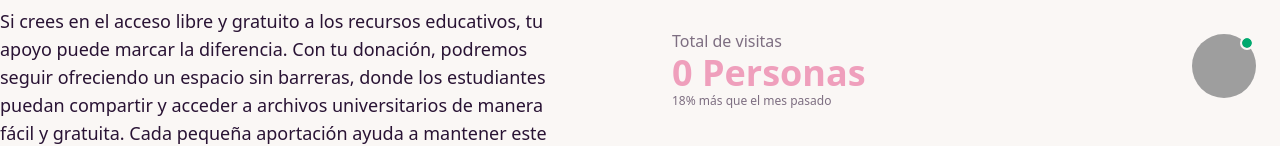
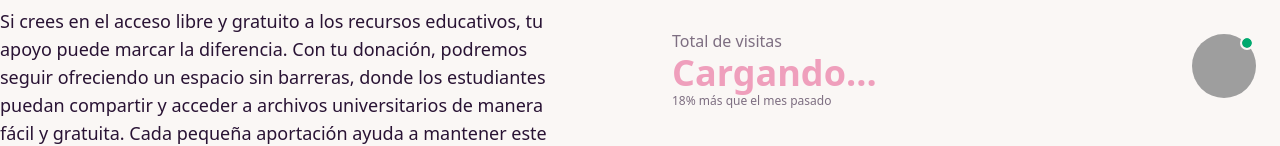
Before and after one commit to DruChill/PontiCloud, a React (Vite) app: page /yape in a window 1280 px wide. Shown: the part 341-487 px from the top of the page. Built offline with nearby package versions, Linux system fonts and the light colour scheme; no server answers; grey boxes are pictures that could not be loaded.

Commit message:
Add loading state to Yape component for visit counter display

```diff
--- a/src/assets/Pages/Yape.jsx
+++ b/src/assets/Pages/Yape.jsx
@@ -7,7 +7,7 @@ import { db, uploadFile } from '../../firebase';
 
 function Yape() {
 
-
+  const [loading, setLoading] = useState(true);
   const [visitCounter, setVisitCounter] = useState(0);
   const [hasIncremented, setHasIncremented] = useState(false); // Nuevo estado para controlar la ejecución
 
@@ -29,6 +29,7 @@ function Yape() {
         setVisitCounter(visitCounterSnap.data().count); // Actualiza el estado con el valor del contador
       }
       setHasIncremented(true); // Marca como incrementado
+      setLoading(false); // Marca como cargado
     };
 
     // Llamar a la función cuando se visite la página
@@ -116,7 +117,10 @@ function Yape() {
               </div>
             </div>
             <div className="stat-title">Total de visitas</div>
-            <div className="stat-value text-secondary"> {visitCounter} Personas</div>
+            <div className="stat-value text-secondary">
+              {/* {loading ? 'Cargando...' : visitCounter} */}
+              {loading ? "Cargando..." : `${visitCounter} Personas`}
+            </div>
             <div className="stat-desc">18% más que el mes pasado</div>
           </div>
 
```
